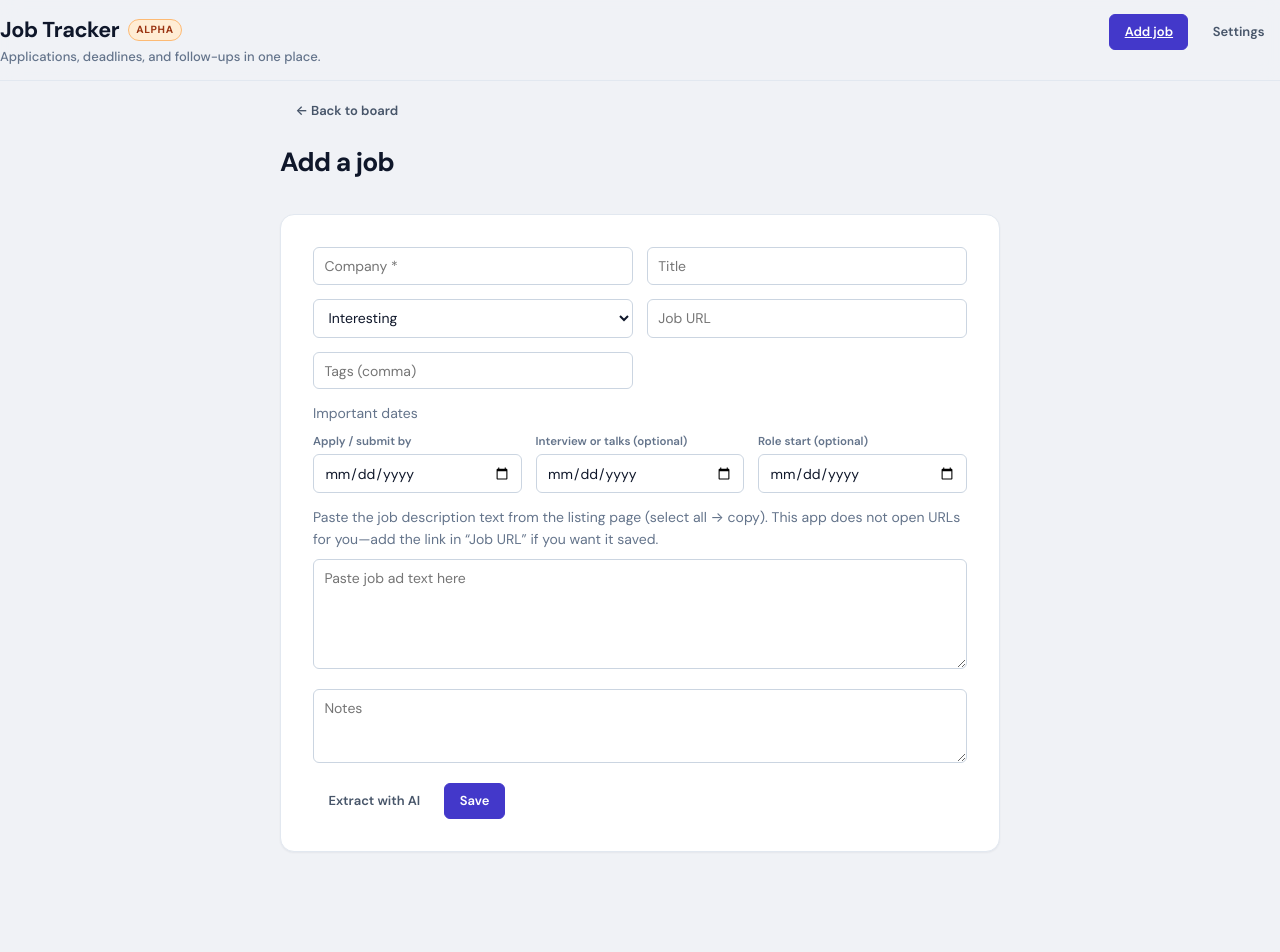
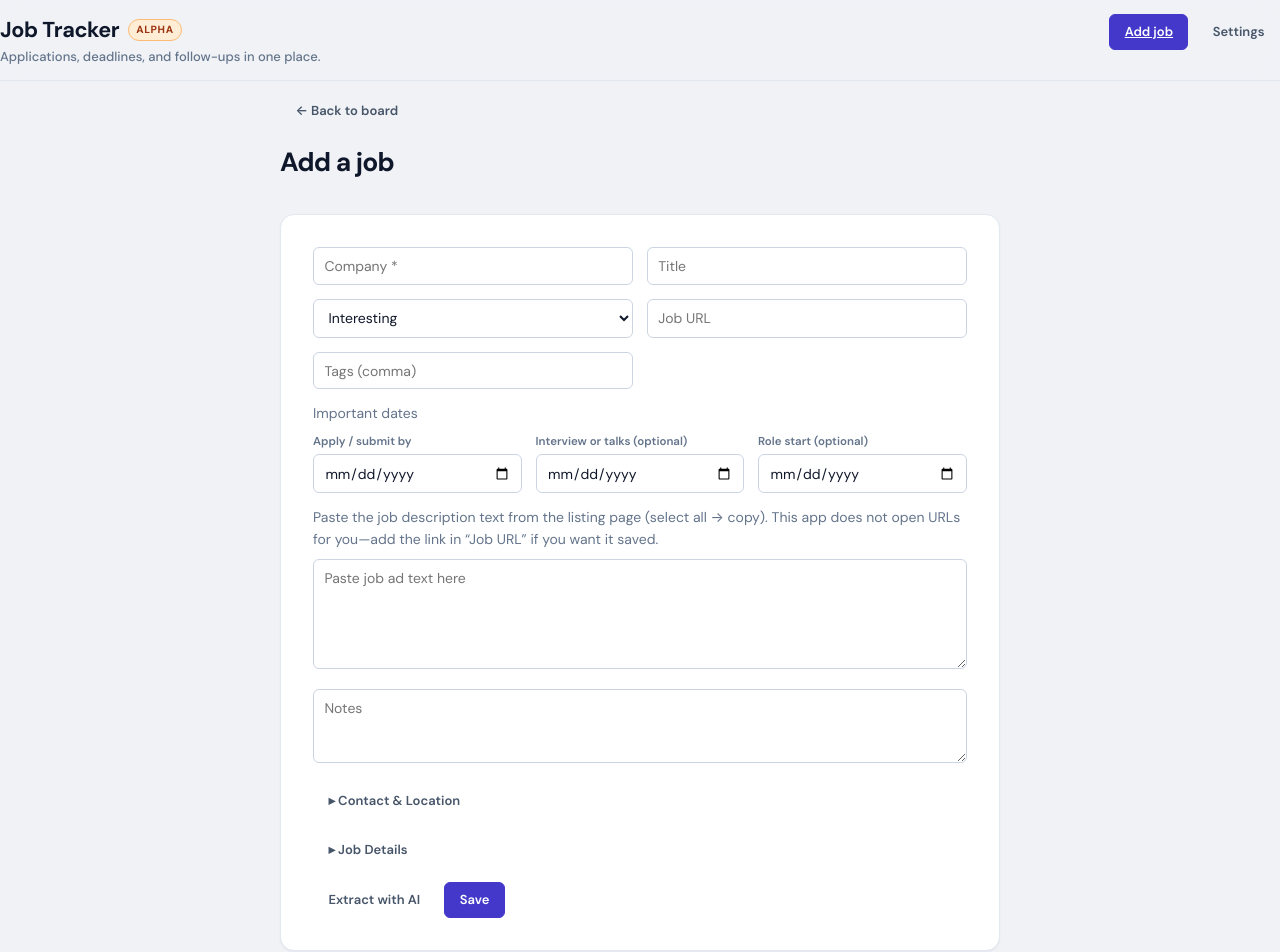
Before and after one commit to eikrad/Job-Tracker, a React (Vite) app: page /jobs/new in a window 1280 px wide. Shown: the top 952 px of the page. Before the commit the page ends 896 px from the top, so only its background shows below. Built offline with nearby package versions, Linux system fonts and the light colour scheme.

Commit message:
feat(form): add collapsible Contact & Location and Job Details sections
Co-Authored-By: Claude Sonnet 4.6 <noreply@anthropic.com>

```diff
--- a/src/features/jobs/JobForm.tsx
+++ b/src/features/jobs/JobForm.tsx
@@ -1,4 +1,5 @@
 import { memo, useEffect, useState } from "react";
+import { Star } from "lucide-react";
 import { effectiveStatuses } from "../../lib/statusUtils";
 import type { Job, NewJob } from "../../lib/types";
 import { DEFAULT_STATUSES } from "../../lib/types";
@@ -97,6 +98,8 @@ export const JobForm = memo(function JobForm({
     editingJob ? jobToNewJob(editingJob) : { company: "", status: lanes[0] ?? DEFAULT_STATUSES[0] },
   );
   const [error, setError] = useState("");
+  const [contactOpen, setContactOpen] = useState(false);
+  const [jobDetailsOpen, setJobDetailsOpen] = useState(false);
   const [extractError, setExtractError] = useState("");
   const [extractApplied, setExtractApplied] = useState(false);
 
@@ -145,6 +148,12 @@ export const JobForm = memo(function JobForm({
       return;
     }
     setForm((v) => mergeExtractedIntoForm(v, result.partial));
+    if (result.partial.contact_name || result.partial.contact_email || result.partial.workplace_city) {
+      setContactOpen(true);
+    }
+    if (result.partial.work_mode || result.partial.salary_range || result.partial.contract_type) {
+      setJobDetailsOpen(true);
+    }
     setExtractApplied(true);
   }
 
@@ -226,6 +235,74 @@ export const JobForm = memo(function JobForm({
           onChange={(e) => update({ notes: e.target.value })}
         />
       </div>
+      <div className="fieldFull">
+        <button
+          type="button"
+          className="btn btnGhost sectionToggle"
+          onClick={() => setContactOpen((v) => !v)}
+        >
+          {contactOpen ? "▾" : "▸"} {en.jobForm.contactSectionTitle}
+        </button>
+        {contactOpen && (
+          <div className="grid" style={{ marginTop: "0.5rem" }}>
+            <input placeholder={en.jobForm.contactNamePh} value={form.contact_name ?? ""} onChange={(e) => update({ contact_name: e.target.value })} />
+            <input placeholder={en.jobForm.contactEmailPh} value={form.contact_email ?? ""} onChange={(e) => update({ contact_email: e.target.value })} />
+            <input placeholder={en.jobForm.contactPhonePh} value={form.contact_phone ?? ""} onChange={(e) => update({ contact_phone: e.target.value })} />
+            <input placeholder={en.jobForm.workplaceStreetPh} value={form.workplace_street ?? ""} onChange={(e) => update({ workplace_street: e.target.value })} />
+            <input placeholder={en.jobForm.workplaceCityPh} value={form.workplace_city ?? ""} onChange={(e) => update({ workplace_city: e.target.value })} />
+            <input placeholder={en.jobForm.workplacePostalCodePh} value={form.workplace_postal_code ?? ""} onChange={(e) => update({ workplace_postal_code: e.target.value })} />
+          </div>
+        )}
+      </div>
+      <div className="fieldFull">
+        <button
+          type="button"
+          className="btn btnGhost sectionToggle"
+          onClick={() => setJobDetailsOpen((v) => !v)}
+        >
+          {jobDetailsOpen ? "▾" : "▸"} {en.jobForm.jobDetailsSectionTitle}
+        </button>
+        {jobDetailsOpen && (
+          <div className="grid" style={{ marginTop: "0.5rem" }}>
+            <select value={form.work_mode ?? ""} onChange={(e) => update({ work_mode: e.target.value || undefined })}>
+              <option value="">{en.jobForm.workModeUnknown}</option>
+              <option value="Remote">{en.jobForm.workModeRemote}</option>
+              <option value="Hybrid">{en.jobForm.workModeHybrid}</option>
+              <option value="On-site">{en.jobForm.workModeOnSite}</option>
+            </select>
+            <select value={form.contract_type ?? ""} onChange={(e) => update({ contract_type: e.target.value || undefined })}>
+              <option value="">{en.jobForm.contractTypeUnknown}</option>
+              <option value="Permanent">{en.jobForm.contractTypePermanent}</option>
+              <option value="Fixed-term">{en.jobForm.contractTypeFixedTerm}</option>
+              <option value="Freelance">{en.jobForm.contractTypeFreelance}</option>
+              <option value="Internship">{en.jobForm.contractTypeInternship}</option>
+            </select>
+            <input placeholder={en.jobForm.salaryRangePh} value={form.salary_range ?? ""} onChange={(e) => update({ salary_range: e.target.value })} />
+            <input placeholder={en.jobForm.referenceNumberPh} value={form.reference_number ?? ""} onChange={(e) => update({ reference_number: e.target.value })} />
+            <input placeholder={en.jobForm.sourcePh} value={form.source ?? ""} onChange={(e) => update({ source: e.target.value })} />
+            <div>
+              <span className="fieldLabelText">{en.jobForm.priorityLabel}</span>
+              <div className="row" style={{ gap: "0.25rem", marginTop: "0.25rem" }}>
+                {[1, 2, 3].map((n) => (
+                  <button
+                    key={n}
+                    type="button"
+                    className="btn btnGhost btnSm"
+                    onClick={() => update({ priority: form.priority === n ? undefined : n })}
+                    aria-pressed={form.priority === n}
+                    style={{ padding: "0.2rem" }}
+                  >
+                    <Star
+                      size={16}
+                      fill={form.priority != null && form.priority >= n ? "currentColor" : "none"}
+                    />
+                  </button>
+                ))}
+              </div>
+            </div>
+          </div>
+        )}
+      </div>
       {extractError && <p className="error extractError">{extractError}</p>}
       {extractApplied && (
         <p className="muted extractAppliedHint" role="status">
```
